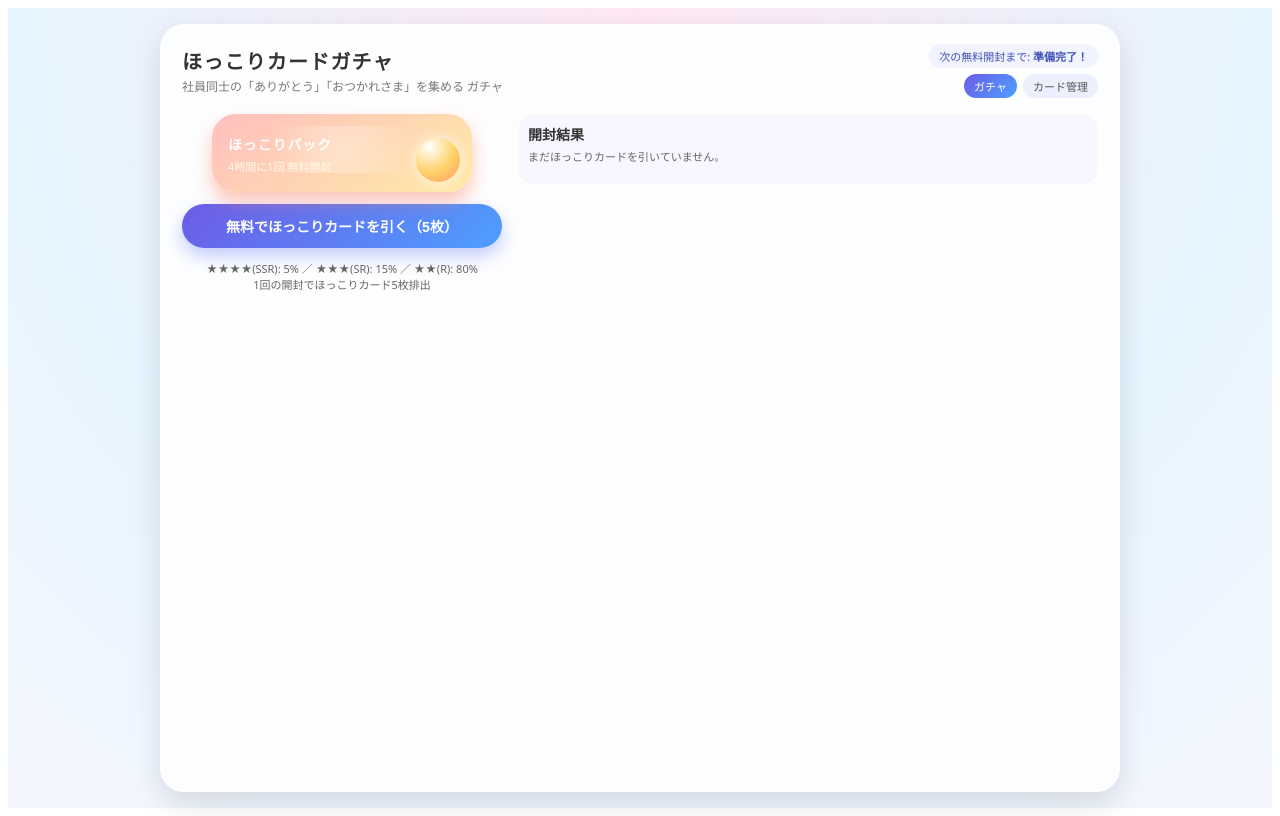
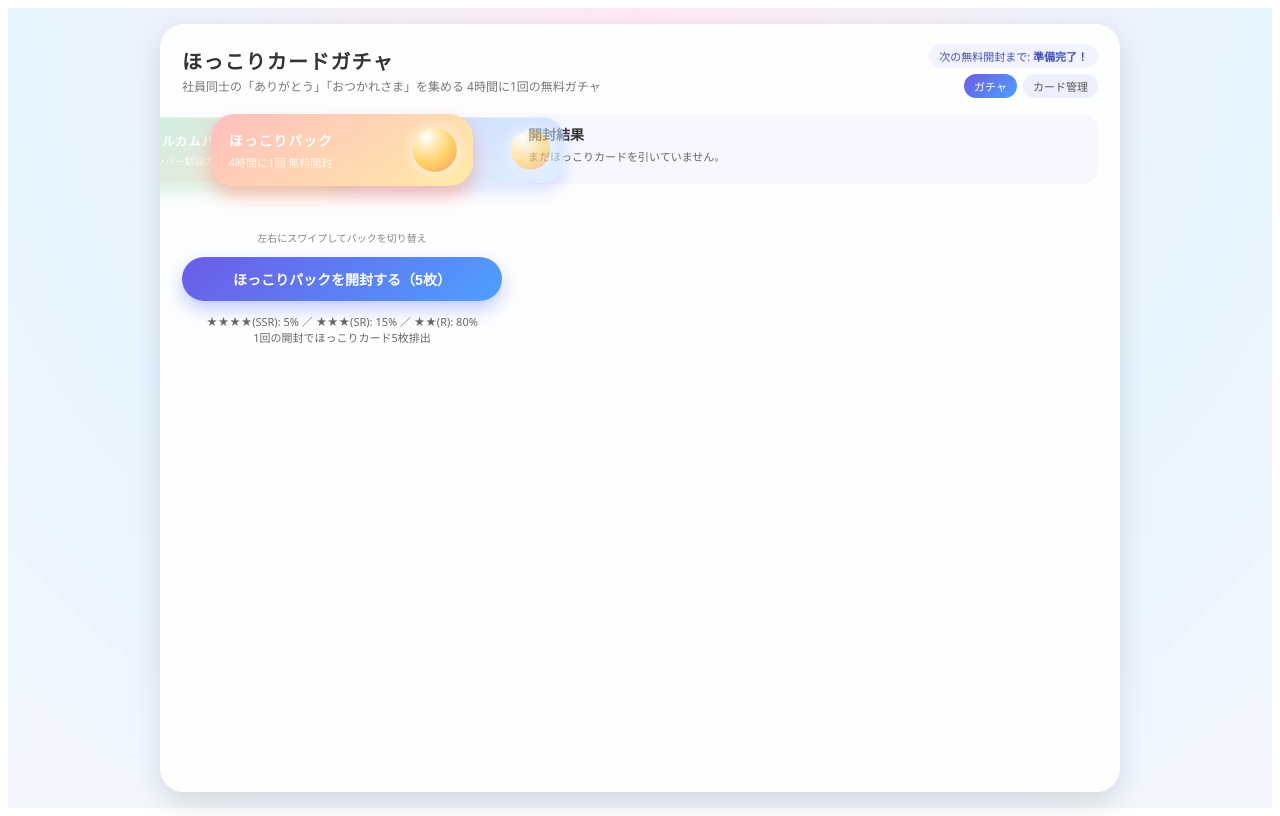
Before and after one commit to immunity428/LocalChallenges, a React (Vite) app: page / in a window 1280 px wide. Built offline with nearby package versions, Linux system fonts and the light colour scheme.

Commit message:
feat:パックの変更機能の実装

```diff
--- a/src/App.css
+++ b/src/App.css
@@ -182,26 +182,87 @@
   gap: 12px;
 }
 
+/* ===== パックカルーセル ===== */
+
 .pack-area {
   position: relative;
   width: 100%;
-  max-width: 260px;
+  max-width: 320px;
   margin: 0 auto;
 }
+
+.pack-carousel {
+  position: relative;
+  width: 100%;
+  height: 110px;
+  overflow: visible;
+}
+
+.pack-card {
+  position: absolute;
+  top: 0;
+  left: 50%;
+  width: 82%;
+  max-width: 280px;
+  transform: translateX(-50%) scale(0.85);
+  opacity: 0;
+  cursor: pointer;
+  transition: transform 0.25s ease, opacity 0.25s ease, z-index 0.25s ease;
+  z-index: 1;
+}
+
+/* 中央のパック（大きく＆一番手前） */
+.pack-pos-center {
+  opacity: 1;
+  transform: translateX(-50%) scale(1);
+  z-index: 3;
+}
+
+/* 左右のパック（少しだけ見える） */
+.pack-pos-left {
+  opacity: 0.6;
+  transform: translateX(-90%) scale(0.9);
+  z-index: 2;
+}
+.pack-pos-right {
+  opacity: 0.6;
+  transform: translateX(-10%) scale(0.9);
+  z-index: 2;
+}
+
+/* それ以外は非表示 */
+.pack-pos-hidden {
+  opacity: 0;
+  pointer-events: none;
+}
+
+/* パック本体 */
 .pack {
   position: relative;
   border-radius: 24px;
-  padding: 20px 16px 18px;
-  background: linear-gradient(145deg, #ffbfbf, #ffeaa7);
+  padding: 16px 18px 16px;
   box-shadow: 0 10px 18px rgba(255, 126, 95, 0.45);
   overflow: hidden;
-  cursor: pointer;
   transform-origin: center;
-  transition: transform 0.12s ease;
+  transition: transform 0.12s ease, box-shadow 0.12s ease;
 }
 .pack:active {
   transform: scale(0.97);
 }
+
+/* テーマごとのグラデーション */
+.pack-theme-pink {
+  background: linear-gradient(145deg, #ffbfbf, #ffeaa7);
+}
+.pack-theme-blue {
+  background: linear-gradient(145deg, #9fb7ff, #d0eaff);
+  box-shadow: 0 10px 18px rgba(120, 151, 255, 0.45);
+}
+.pack-theme-green {
+  background: linear-gradient(145deg, #a8e6cf, #ffd3b6);
+  box-shadow: 0 10px 18px rgba(120, 200, 140, 0.45);
+}
+
 .pack-label {
   font-size: 14px;
   font-weight: 800;
@@ -215,8 +276,9 @@
 }
 .pack-orb {
   position: absolute;
-  right: 12px;
-  bottom: 10px;
+  right: 16px;
+  top: 50%;
+  transform: translateY(-50%);
   width: 44px;
   height: 44px;
   border-radius: 50%;
@@ -248,7 +310,7 @@
 
 .pack-glow {
   position: absolute;
-  inset: 12px 10px auto;
+  inset: 16px 14px auto;
   height: 60%;
   border-radius: 24px;
   background: radial-gradient(
@@ -258,6 +320,14 @@
   );
   opacity: 0.5;
   pointer-events: none;
+  z-index: 0;
+}
+
+.pack-hint {
+  margin-top: 6px;
+  text-align: center;
+  font-size: 10px;
+  color: #888;
 }
 
 /* メインボタン */
--- a/src/App.jsx
+++ b/src/App.jsx
@@ -3,9 +3,31 @@ import React, { useEffect, useState, useRef } from 'react';
 import './App.css';
 import cardPool from './cards.json';
 
-const COOLDOWN_MS = 30 * 1000; // 30sß
+const COOLDOWN_MS = 4 * 60 * 60 * 1000; // 4時間
 const STORAGE_KEY_LAST_TIME = 'freeGachaLastTime';
-const LONG_PRESS_MS = 500; // 長押し判定（ms）
+const LONG_PRESS_MS = 500; // カード長押し判定(ms)
+
+// スワイプで切り替えるパック定義（今は見た目だけ・中身は同じガチャ）
+const PACKS = [
+  {
+    id: 'hokkori',
+    name: 'ほっこりパック',
+    subtitle: '4時間に1回 無料開封',
+    themeClass: 'pack-theme-pink',
+  },
+  {
+    id: 'cheer',
+    name: 'チアアップパック',
+    subtitle: 'ねぎらいメッセージ多め',
+    themeClass: 'pack-theme-blue',
+  },
+  {
+    id: 'welcome',
+    name: 'ウェルカムパック',
+    subtitle: '新メンバー歓迎カード',
+    themeClass: 'pack-theme-green',
+  },
+];
 
 // レアリティ判定（確率）
 function rollRarity() {
@@ -52,9 +74,14 @@ function App() {
   // ページ切替: 'gacha' or 'manage'
   const [page, setPage] = useState('gacha');
 
-  // 長押しで拡大表示用
+  // 長押しでカード拡大
   const [expandedCard, setExpandedCard] = useState(null);
   const pressTimerRef = useRef(null);
+
+  // パックカルーセル
+  const [activePackIndex, setActivePackIndex] = useState(0);
+  const touchStartXRef = useRef(null);
+  const activePack = PACKS[activePackIndex];
 
   // 初回のみ：localStorage から前回ガチャ時刻を復元
   useEffect(() => {
@@ -126,6 +153,43 @@ function App() {
     }
   };
 
+  // パック説明（中央パックをタップ）
+  const handlePackClick = () => {
+    showToast(`${activePack.name}：4時間に1回、無料で5枚開封できます！`);
+  };
+
+  // パックを前後に切り替え
+  const changePack = (delta) => {
+    setActivePackIndex((prev) => {
+      const len = PACKS.length;
+      return (prev + delta + len) % len;
+    });
+  };
+
+  // カルーセルのスワイプ開始
+  const handleCarouselTouchStart = (e) => {
+    if (e.touches && e.touches.length > 0) {
+      touchStartXRef.current = e.touches[0].clientX;
+    }
+  };
+
+  // カルーセルのスワイプ終了
+  const handleCarouselTouchEnd = (e) => {
+    if (touchStartXRef.current == null) return;
+    const endX =
+      e.changedTouches && e.changedTouches.length > 0
+        ? e.changedTouches[0].clientX
+        : touchStartXRef.current;
+    const dx = endX - touchStartXRef.current;
+    const threshold = 40; // スワイプ判定
+    if (dx > threshold) {
+      changePack(-1); // 右スワイプで前のパック
+    } else if (dx < -threshold) {
+      changePack(1); // 左スワイプで次のパック
+    }
+    touchStartXRef.current = null;
+  };
+
   // 無料ガチャを引く
   const handleGacha = () => {
     const now = Date.now();
@@ -188,7 +252,9 @@ function App() {
       });
 
       const infoText = [];
-      infoText.push(`${COUNT}枚のほっこりカードを開封しました。`);
+      infoText.push(
+        `${activePack.name}から ${COUNT}枚のほっこりカードを開封しました。`
+      );
       if (ssrCount > 0) infoText.push(`SSR: ${ssrCount}枚`);
       if (srCount > 0) infoText.push(`SR: ${srCount}枚`);
       if (ssrCount === 0 && srCount === 0) {
@@ -210,10 +276,6 @@ function App() {
       setLastGachaTime(now);
       window.localStorage.setItem(STORAGE_KEY_LAST_TIME, String(now));
     }, animationDuration);
-  };
-
-  const handlePackClick = () => {
-    showToast('ほっこりカードが5枚引けます！');
   };
 
   return (
@@ -241,7 +303,7 @@ function App() {
             <div className='title'>ほっこりカードガチャ</div>
             <div className='subtitle'>
               社員同士の「ありがとう」「おつかれさま」を集める
-              ガチャ
+              4時間に1回の無料ガチャ
             </div>
           </div>
 
@@ -275,14 +337,48 @@ function App() {
             <div className='left-panel'>
               <div className='pack-area'>
                 <div
-                  className={`pack ${packShaking ? 'shake' : ''}`}
-                  onClick={handlePackClick}
+                  className='pack-carousel'
+                  onTouchStart={handleCarouselTouchStart}
+                  onTouchEnd={handleCarouselTouchEnd}
                 >
-                  <div className='pack-label'>ほっこりパック</div>
-                  <div className='pack-orb'></div>
-                  <div className='pack-sub'>4時間に1回 無料開封</div>
+                  {PACKS.map((pack, idx) => {
+                    const offset = idx - activePackIndex;
+                    let posClass = 'pack-pos-hidden';
+                    if (offset === 0) posClass = 'pack-pos-center';
+                    else if (offset === -1 || offset === PACKS.length - 1)
+                      posClass = 'pack-pos-left';
+                    else if (offset === 1 || offset === -(PACKS.length - 1))
+                      posClass = 'pack-pos-right';
+
+                    const isCenter = offset === 0;
+
+                    return (
+                      <div
+                        key={pack.id}
+                        className={`pack-card ${posClass}`}
+                        onClick={() => {
+                          if (isCenter) {
+                            handlePackClick();
+                          } else {
+                            setActivePackIndex(idx);
+                          }
+                        }}
+                      >
+                        <div
+                          className={`pack ${pack.themeClass} ${
+                            packShaking && isCenter ? 'shake' : ''
+                          }`}
+                        >
+                          <div className='pack-label'>{pack.name}</div>
+                          <div className='pack-sub'>{pack.subtitle}</div>
+                          <div className='pack-orb'></div>
+                        </div>
+                      </div>
+                    );
+                  })}
                 </div>
                 <div className='pack-glow'></div>
+                <div className='pack-hint'>左右にスワイプしてパックを切り替え</div>
               </div>
 
               <div className='buttons'>
@@ -291,7 +387,7 @@ function App() {
                   onClick={handleGacha}
                   disabled={buttonDisabled || isOpening}
                 >
-                  無料でほっこりカードを引く（5枚）
+                  {activePack.name}を開封する（5枚）
                 </button>
               </div>
 
```
